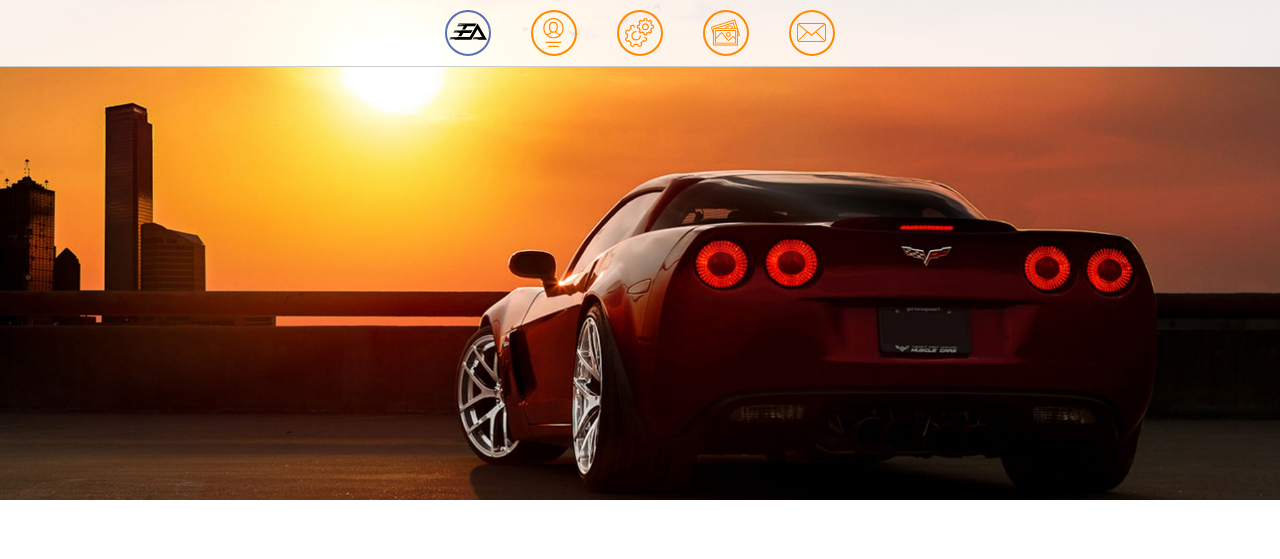
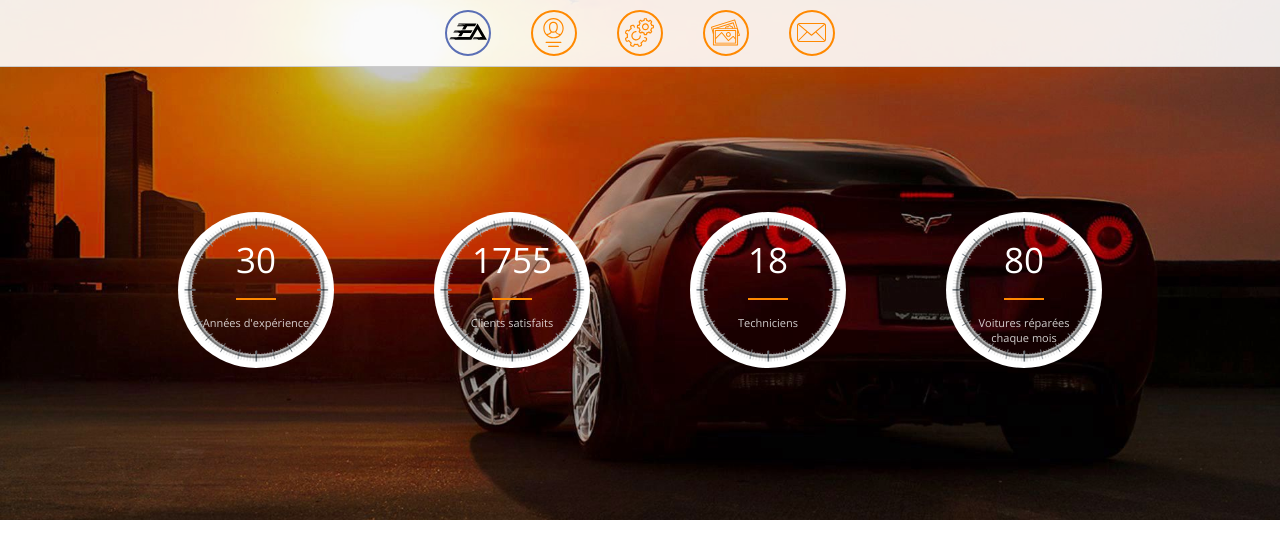
Before and after one commit to bloodstorms/europe-auto-carrosserie, a Jekyll site: the page built from presentation.html, in a window 1280 px wide. Shown: the top 559 px of the page. Built offline with Jekyll 4.4.1, drawn with Linux system fonts in a browser that asks for light colours; nearby versions of some CDN libraries; library files that are not in the unit come from our copies.

Commit message:
add kpis

```diff
--- a/_assets/scss/_homepage.scss
+++ b/_assets/scss/_homepage.scss
@@ -38,7 +38,7 @@
   // margin-top: 50px;
 
   > .centered-content {
-    top: 253px;
+    top: 153px;
   }
 }
 
--- a/_assets/scss/_nav.scss
+++ b/_assets/scss/_nav.scss
@@ -1,6 +1,6 @@
 #homepage {
   nav {
-    top: 300px;
+    top: 200px;
     border-top: 1px solid rgba(255,255,255,.5);
     border-bottom: 1px solid rgba(255,255,255,.5);
     background: linear-gradient(to left, transparent, rgba(255,255,255,.5), transparent);
--- a/_layouts/presentation.html
+++ b/_layouts/presentation.html
@@ -8,7 +8,26 @@
   <body id="body-presentation">
 
     <div class="kpis-banner">
-
+      <div class="kpis-banner__kpi-bubble">
+        <p class="kpis-banner__kpi-number">30</p>
+        <div class="kpis-banner__kpi-line"></div>
+        <p class="kpis-banner__kpi-text">Années d'expérience</p>
+      </div>
+      <div class="kpis-banner__kpi-bubble">
+        <p class="kpis-banner__kpi-number">1755</p>
+        <div class="kpis-banner__kpi-line"></div>
+        <p class="kpis-banner__kpi-text">Clients satisfaits</p>
+      </div>
+      <div class="kpis-banner__kpi-bubble">
+        <p class="kpis-banner__kpi-number">18</p>
+        <div class="kpis-banner__kpi-line"></div>
+        <p class="kpis-banner__kpi-text">Techniciens</p>
+      </div>
+      <div class="kpis-banner__kpi-bubble">
+        <p class="kpis-banner__kpi-number">80</p>
+        <div class="kpis-banner__kpi-line"></div>
+        <p class="kpis-banner__kpi-text">Voitures réparées<br>chaque mois</p>
+      </div>
     </div>
 
     <!-- <div style="position:absolute; display:flex; height:100%; width:100%; justify-content:center; align-items:center; font-size:20px; font-family:sans-serif">PAGE EN COURS DE CONSTRUCTION...</div> -->
--- a/assets/stylesheets/application.css
+++ b/assets/stylesheets/application.css
@@ -89,7 +89,7 @@ a:visited {
       -ms-flex-direction: column;
           flex-direction: column; }
   #homepage > .centered-content {
-    top: 253px; }
+    top: 153px; }
 
 .homepage__text-intro {
   color: rgba(255, 255, 255, 0.9);
@@ -209,15 +209,69 @@ a:visited {
   padding: 0; }
 
 .kpis-banner {
-  background-image: url("../images/car-banner.jpg");
-  height: 500px;
+  background-image: url(../images/car-banner.jpg);
+  height: 520px;
   background-size: cover;
   background-repeat: no-repeat;
-  background-position: center;
-  width: 100%; }
+  background-position-y: 65%;
+  width: 100%;
+  display: -webkit-box;
+  display: -ms-flexbox;
+  display: flex;
+  -webkit-box-pack: center;
+      -ms-flex-pack: center;
+          justify-content: center;
+  -webkit-box-align: center;
+      -ms-flex-align: center;
+          align-items: center;
+  box-sizing: border-box;
+  padding-top: 60px; }
+
+.kpis-banner__kpi-bubble {
+  display: -webkit-box;
+  display: -ms-flexbox;
+  display: flex;
+  -webkit-box-pack: center;
+      -ms-flex-pack: center;
+          justify-content: center;
+  -webkit-box-align: center;
+      -ms-flex-align: center;
+          align-items: center;
+  -webkit-box-orient: vertical;
+  -webkit-box-direction: normal;
+      -ms-flex-direction: column;
+          flex-direction: column;
+  border: 3px solid rgba(255, 255, 255, 0.8);
+  border-radius: 50%;
+  height: 150px;
+  width: 150px;
+  margin: 50px;
+  -ms-flex-negative: 0;
+      flex-shrink: 0;
+  background-image: url("../images/cadran-trans.png");
+  background-size: contain; }
+
+.kpis-banner__kpi-number {
+  font-family: "Open Sans", sans-serif;
+  font-size: 35px;
+  color: white;
+  text-align: center; }
+
+.kpis-banner__kpi-line {
+  border-bottom: 2px solid #ff8900;
+  margin: 15px;
+  width: 40px; }
+
+.kpis-banner__kpi-text {
+  color: rgba(255, 255, 255, 0.8);
+  font-family: "Open Sans", sans-serif;
+  font-size: 11px;
+  height: 20px;
+  text-align: center;
+  margin-bottom: 10px; }
 
 #homepage nav {
-  top: 300px;
+  top: 200px;
   border-top: 1px solid rgba(255, 255, 255, 0.5);
   border-bottom: 1px solid rgba(255, 255, 255, 0.5);
   background: -webkit-linear-gradient(right, transparent, rgba(255, 255, 255, 0.5), transparent);
```
Also changed, not shown: _assets/scss/_presentation.scss (+45 -3 lines), _assets/images/cadran copy.jpg (renamed from _assets/images/cadran.jpg), _assets/images/cadran2.png (added), _assets/images/car-banner.jpg, _assets/images/devanture.jpg (added), _assets/images/mechanicians.jpg (added), assets/images/cadran copy.jpg (added), assets/images/cadran-trans.png (added), assets/images/cadran.png (added), assets/images/cadran2.png (added), assets/images/car-banner.jpg, assets/images/devanture.jpg (added), assets/images/mechanicians.jpg (added).
